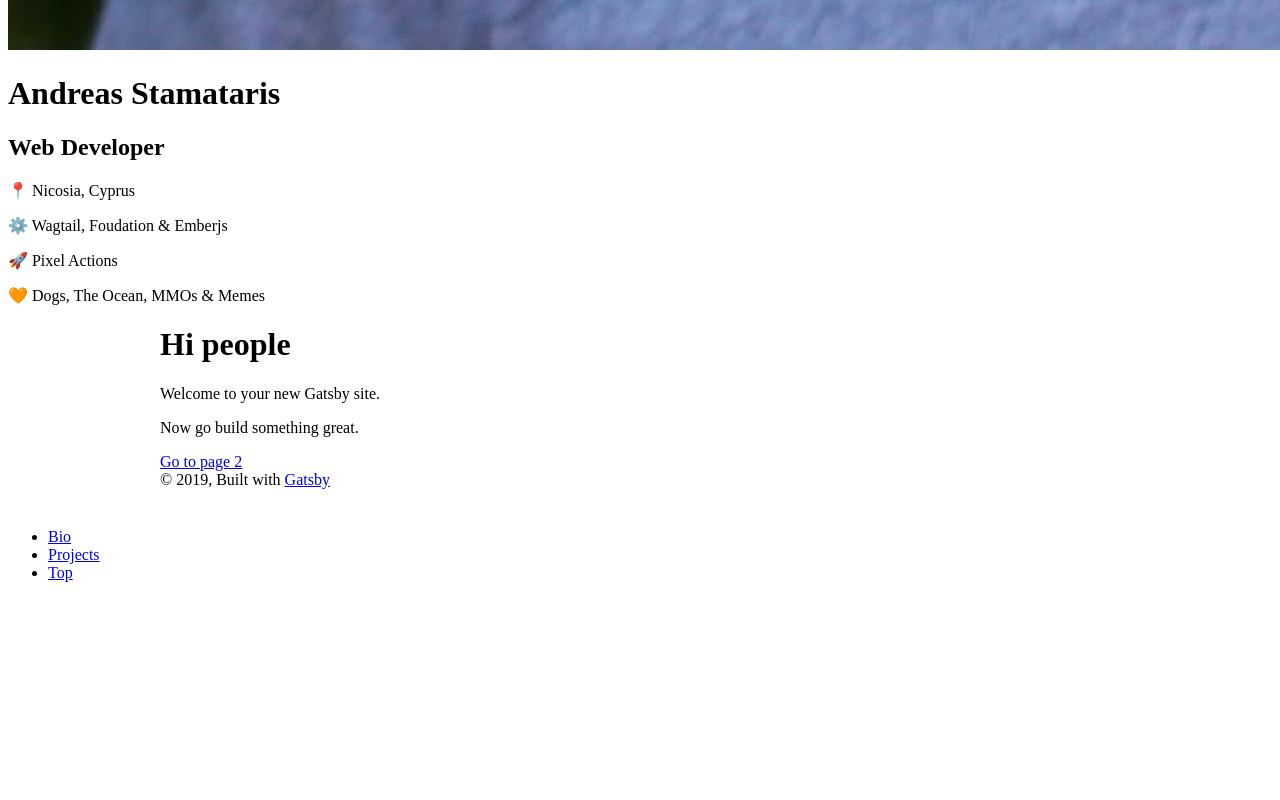
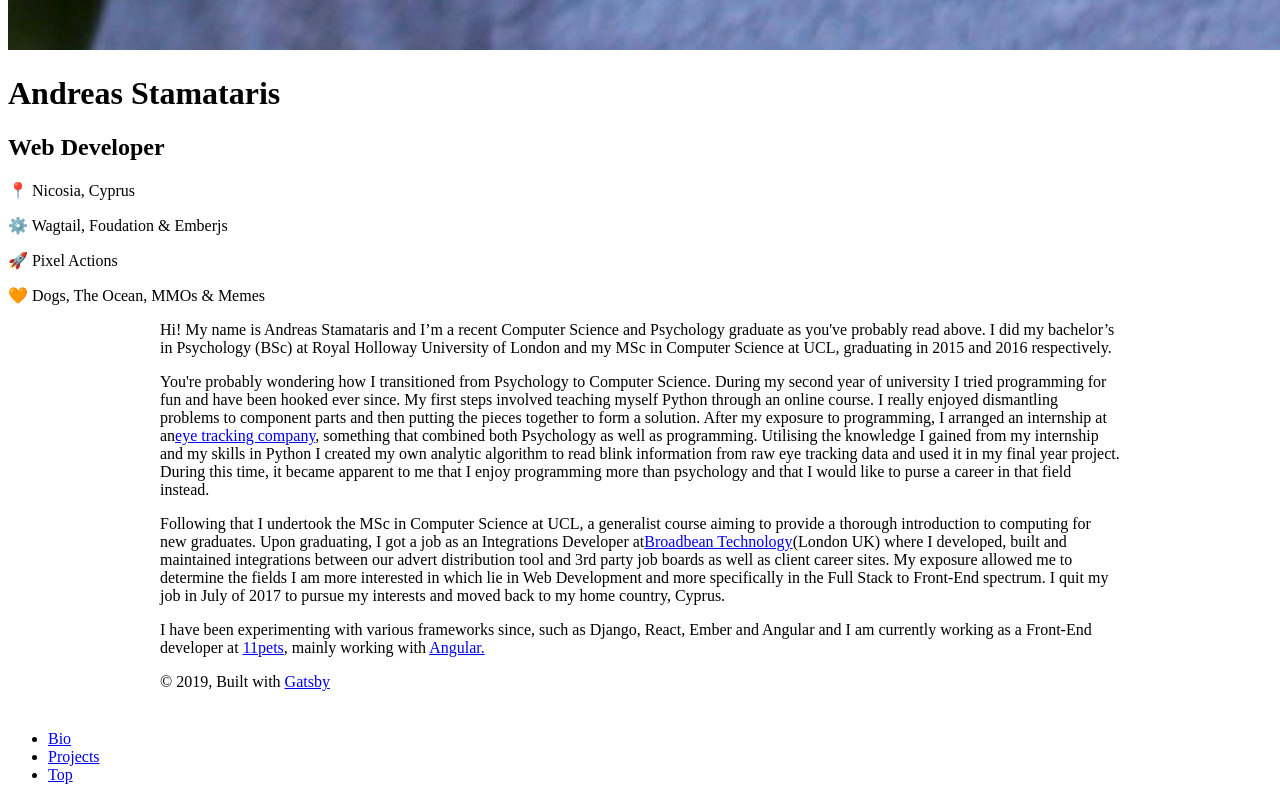
Before and after one commit to astamataris/astamataris-gatsby, a Gatsby site: page / in a window 1280 px wide. Shown: the part 3414-4214 px from the top of the page. Before the commit the page ends 4012 px from the top, so only its background shows below. Built offline with nearby package versions, Linux system fonts and the light colour scheme; Gatsby itself is replaced by a stand-in of ours.

Commit message:
added more generic styles

```diff
--- a/src/components/header.js
+++ b/src/components/header.js
@@ -31,7 +31,7 @@ const Header = ({ siteTitle }) => (
   //   </div>
   // </header>
   <div className="grid-container">
-    <header className="home-header">
+    <header className="home-header" id="home-header">
       <div className="home-header home-header__container">
         <div>
           <Image />
--- a/src/components/navigator.js
+++ b/src/components/navigator.js
@@ -8,9 +8,9 @@ const Navigator = ({ }) => (
         <div className="navigator__container">
 
             <ul className="navigator__links">
-                <li><a  href="http://">Bio</a></li>
+                <li><a  href="#bio">Bio</a></li>
                 <li><a  href="http://">Projects</a></li>
-                <li><a  href="http://">Top</a></li>
+                <li><a  href="#home-header">Top</a></li>
             </ul>
         </div>
     </div>
--- a/src/pages/index.js
+++ b/src/pages/index.js
@@ -10,11 +10,33 @@ const IndexPage = () => (
 
     <Layout>
       <SEO title="Home" />
-      <h1>Hi people</h1>
-      <p>Welcome to your new Gatsby site.</p>
-      <p>Now go build something great.</p>
-      {/* <Image/> */}
-      <Link to="/page-2/">Go to page 2</Link>
+      <div id="bio">
+      <p>Hi!
+
+        My name is Andreas Stamataris and I’m a recent Computer Science and Psychology graduate as you've probably read
+        above. I did my bachelor’s in Psychology (BSc) at Royal Holloway University of London and my MSc in Computer Science
+        at UCL, graduating in 2015 and 2016 respectively.
+        </p>
+        <p> You're probably wondering how I transitioned from Psychology to Computer Science. During my second year of university
+        I tried programming for fun and have been hooked ever since. My first steps involved teaching myself Python through
+        an online course. I really enjoyed dismantling problems to component parts and then putting the pieces together to
+        form a solution. After my exposure to programming, I arranged an internship at an
+        <a href="http://www.acuity-intelligence.com/" target="_blank">eye tracking company</a>, something that combined both Psychology as well as programming. Utilising the knowledge
+        I gained from my internship and my skills in Python I created my own analytic algorithm to read blink information
+        from raw eye tracking data and used it in my final year project. During this time, it became apparent to me that
+        I enjoy programming more than psychology and that I would like to purse a career in that field instead.
+        </p>
+        <p> Following that I undertook the MSc in Computer Science at UCL, a generalist course aiming to provide a thorough
+        introduction to computing for new graduates. Upon graduating, I got a job as an Integrations Developer at
+        <a href="https://www.broadbean.com/" target="_blank">Broadbean Technology</a>(London UK) where I developed, built and maintained integrations between our advert distribution tool
+        and 3rd party job boards as well as client career sites. My exposure allowed me to determine the fields I am more
+        interested in which lie in Web Development and more specifically in the Full Stack to Front-End spectrum. I quit
+        my job in July of 2017 to pursue my interests and moved back to my home country, Cyprus.
+        </p>
+        <p>I have been experimenting with various frameworks since, such as Django, React, Ember and Angular and I am currently working as a
+        Front-End developer at <a href="https://www.11pets.com/">11pets</a>, mainly working with <a href="https://www.11pets.com/">Angular.</a>
+      </p>
+      </div>
     </Layout>
     <Navigator />
   </div>
--- a/src/styles/global.scss
+++ b/src/styles/global.scss
@@ -1,6 +1,8 @@
 @import "variables.scss";
 @import url("https://fonts.googleapis.com/css?family=Cutive+Mono|Mansalva|Fredericka+the+Great|Knewave|Press+Start+2P&display=swap");
-
+html {
+  scroll-behavior: smooth;
+}
 body {
   background-color: $bg-color;
   font-family: "Cutive Mono", monospace;
@@ -15,6 +17,13 @@ h3,
 h4 {
   font-family: "Press Start 2P", cursive;
   color: $orange;
+}
+
+a{
+  color: $blue;
+  &:hover{
+    color: $purple;
+  }
 }
 .web {
   // font-family: "Knewave", cursive;
@@ -71,8 +80,11 @@ h4 {
       color: $bg-color;
       font-family: "Press Start 2P", cursive;
       text-decoration: none;
+      transition: .03s all ease;
+      padding: 3px;
       &:hover {
-        color: #3d4d67;
+        background-color: $bg-color;
+        color: $blue;
       }
     }
   }
```
